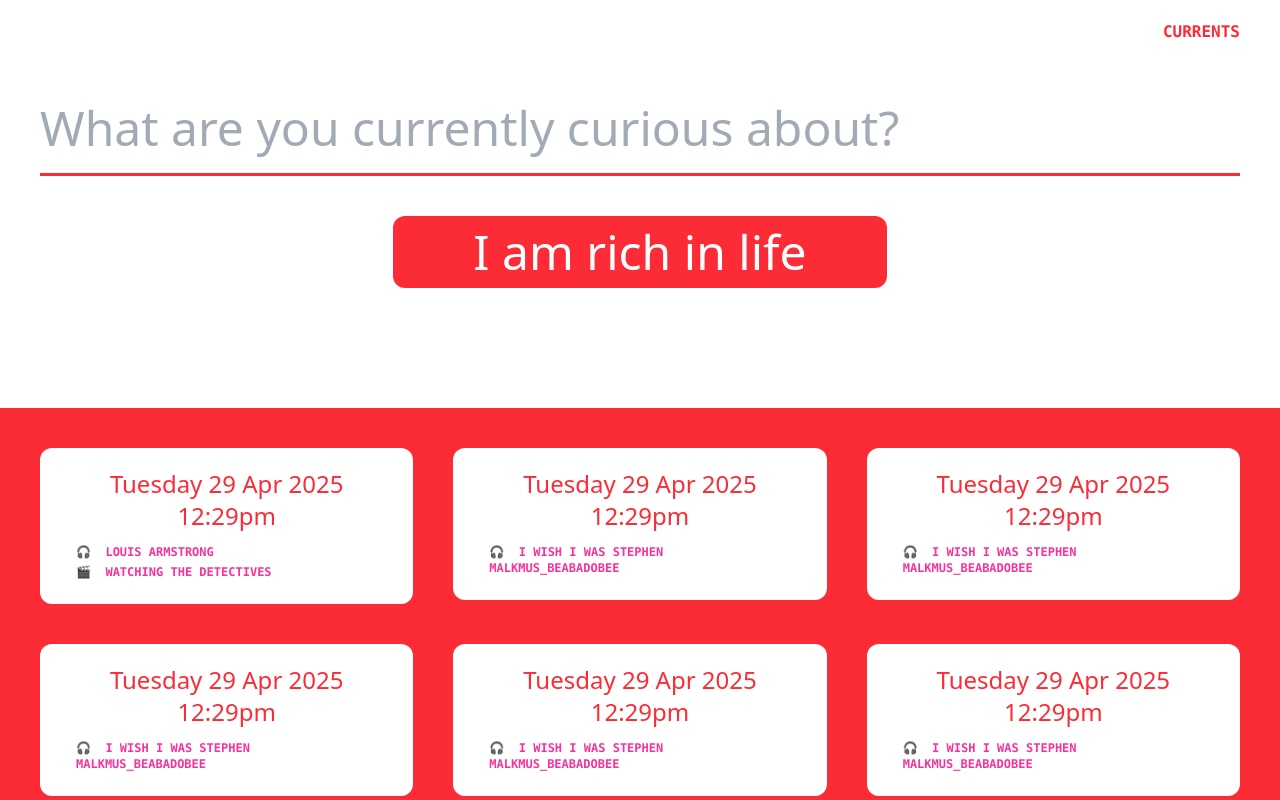
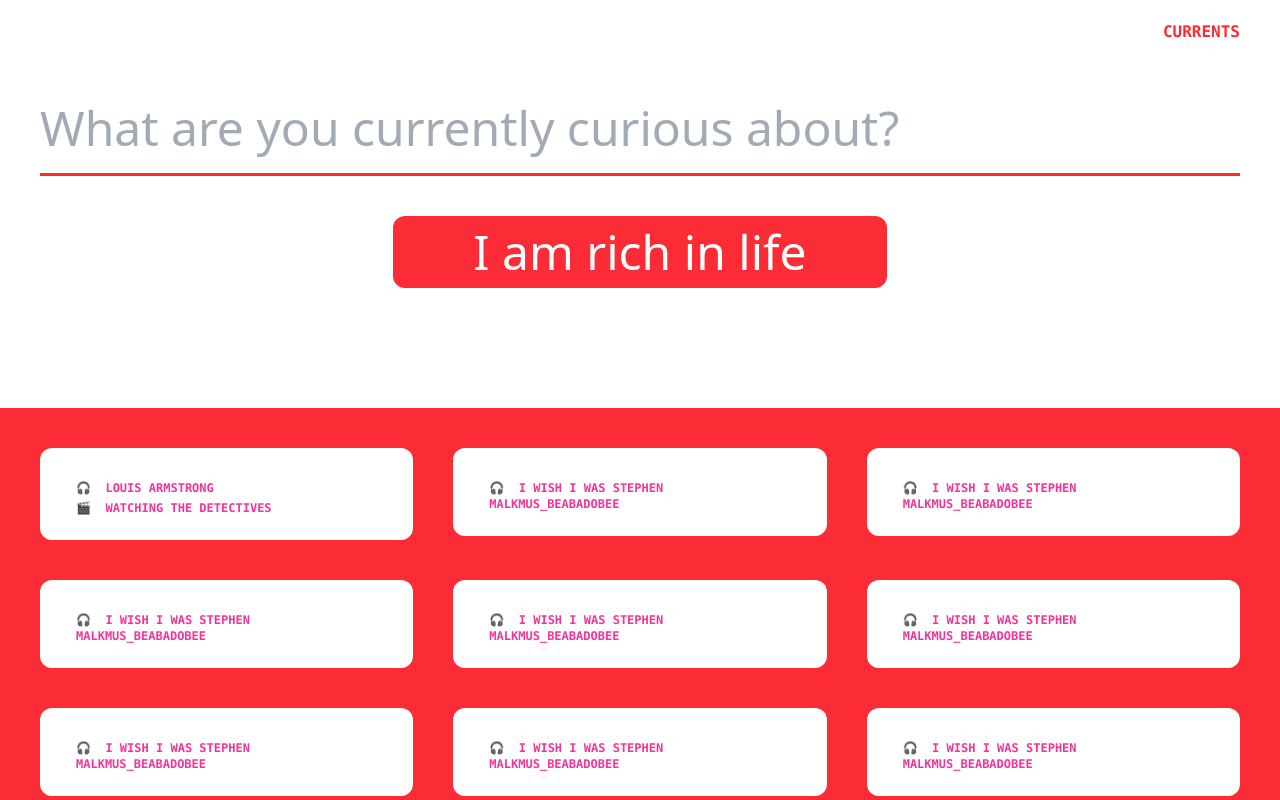
Before and after one commit to vivientran42/you-are-rich, a React (Vite) app: page / in a window 1280 px wide. Shown: the top 800 px of the page. Built offline with nearby package versions, Linux system fonts and the light colour scheme.

Commit message:
update card component

```diff
--- a/src/components/card.tsx
+++ b/src/components/card.tsx
@@ -1,13 +1,12 @@
-import React from "react";
-import { format } from "date-fns";
-
 interface CardProps {
-  mp3?: string;
-  artist?: string;
-  book?: string;
-  author?: string;
-  mp4?: string;
-  description: string;
+  date: string;
+  mp3?: string | undefined;
+  artist?: string | undefined;
+  book?: string | undefined;
+  author?: string | undefined;
+  mp4?: string | undefined;
+  prompt: string;
+  submittedEntry: string;
 }
 
 const formatItems = (
@@ -46,16 +45,16 @@ const formatItems = (
   return items;
 };
 
-const Card: React.FC<CardProps> = ({
+const CardUI: React.FC<CardProps> = ({
+  date,
   mp3,
   artist,
   book,
   author,
   mp4,
-  description,
+  prompt,
+  submittedEntry,
 }) => {
-  const now = new Date();
-  const formattedDate = format(now, "EEEE dd MMM yyyy h:mmaaa");
   const items = formatItems(mp3, artist, book, author, mp4);
 
   return (
@@ -63,7 +62,7 @@ const Card: React.FC<CardProps> = ({
       <input type="checkbox" className="peer hidden absolute scale-0" />
       <span className="block p-5 rounded-xl peer-checked:rounded-b-none bg-white hover:bg-fuchsia-50 transition-all duration-300 delay-150 hover:scale-101 ease-in-out peer-checked:hover:scale-100">
         <p className="text-red-500 text-lg md:text-xl lg:text-2xl text-center mb-3">
-          {formattedDate}
+          {date}
         </p>
         {items.map((item, index) => (
           <p
@@ -76,18 +75,29 @@ const Card: React.FC<CardProps> = ({
       </span>
       <span className="block overflow-hidden rounded-b-xl bg-white max-h-0 peer-checked:max-h-screen transition-all duration-300 peer-checked:delay-200">
         <p
-          className="p-5 text-slate-700 text-sm w-full"
+          className="px-5 pt-5 mb-2 text-slate-700 text-sm font-semibold w-full"
           style={{
             whiteSpace: "pre-wrap",
             wordWrap: "break-word",
             hyphens: "auto",
           }}
         >
-          {description}
+          {prompt}
+        </p>
+
+        <p
+          className="px-5 pb-5 text-slate-700 text-sm w-full"
+          style={{
+            whiteSpace: "pre-wrap",
+            wordWrap: "break-word",
+            hyphens: "auto",
+          }}
+        >
+          {submittedEntry}
         </p>
       </span>
     </label>
   );
 };
 
-export default Card;
+export default CardUI;
```
